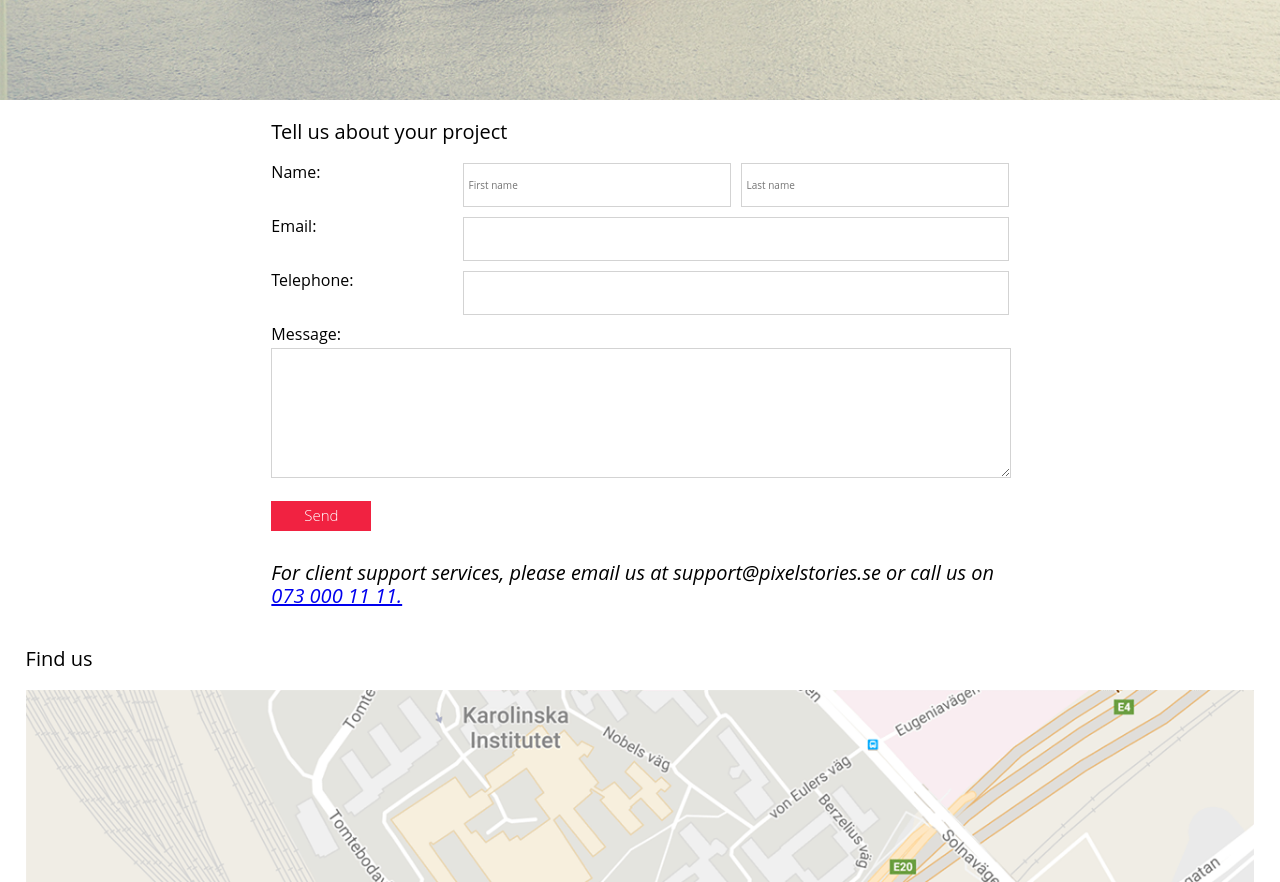
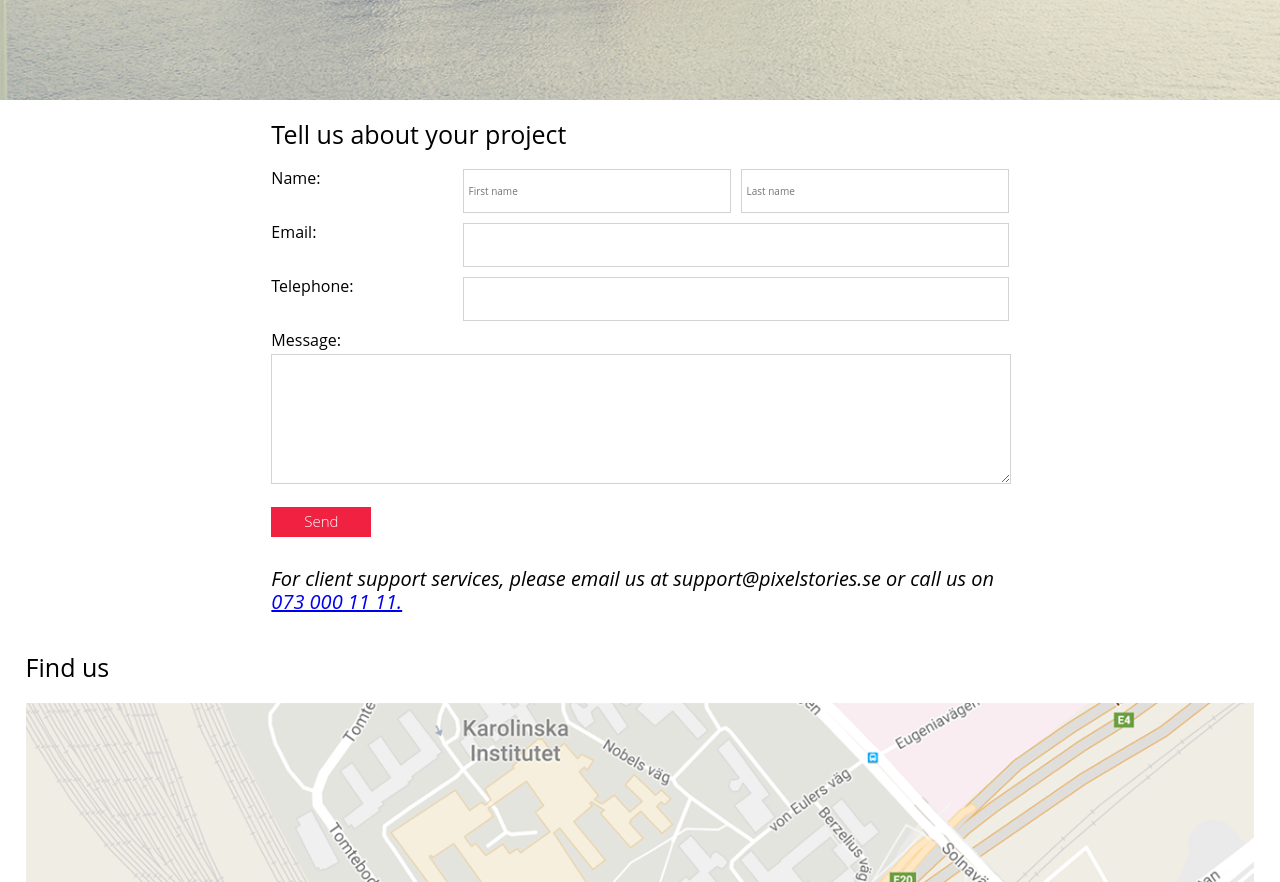
Before and after one commit to JamTestTest/JamTestTest.github.io, a plain HTML site: page contact.html in a window 1280 px wide. Shown: the part 700-1582 px from the top of the page. Drawn offline with nearby package versions, Linux system fonts and the light colour scheme.

Commit message:
new updates

```diff
--- a/contact.html
+++ b/contact.html
@@ -35,7 +35,7 @@
         <main>
             <!-- CONTACT FORM SECTION -->
             <section class="contact_box flexbox-fix">
-                <h3>Tell us about your project</h3>
+                <h2>Tell us about your project</h2>
                 <!-- id to link textarea and button to form -->
                 <form id="contact_form flexbox-fix">
                     <div class="full-name">
@@ -81,7 +81,7 @@
            the smallest image and displays only the one with the appropriate images -->
             <section class="map">
                 <!-- <section> element requires a heading element -->
-                <h3>Find us</h3>
+                <h2>Find us</h2>
                 <!-- map -->
                 <div class="location-map" title="location map"></div>
             </section>
--- a/styles/contact.css
+++ b/styles/contact.css
@@ -169,7 +169,7 @@ main {
     margin: auto;
 }
 
-.contact_box h3 {
+.contact_box h2 {
     width: 100%;
     margin: 2rem 0 2rem 0;
 }
@@ -285,7 +285,7 @@ textarea {
         margin: 5rem 0 0 0;
         padding: 0;
     }
-     .contact_box h3 {
+     .contact_box h2 {
         width: 100%;
         margin: 0 0 2rem 0;
     }
@@ -377,7 +377,7 @@ textarea {
         padding: 0;
     }
 
-    .map h3 {
+    .map h2 {
         margin: 0 0 2rem 0;
     }
 
```
